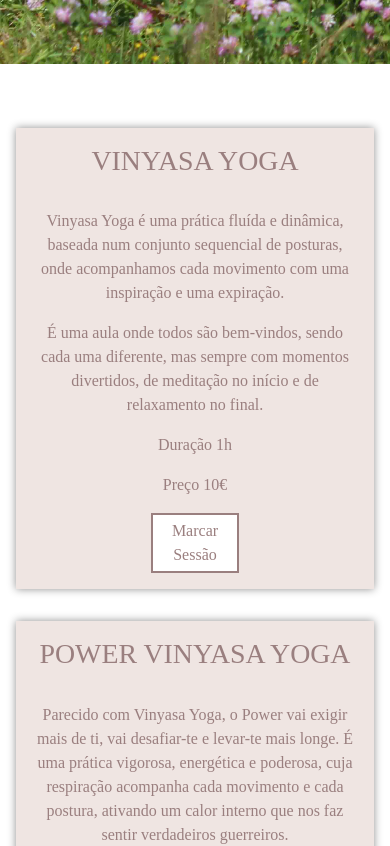
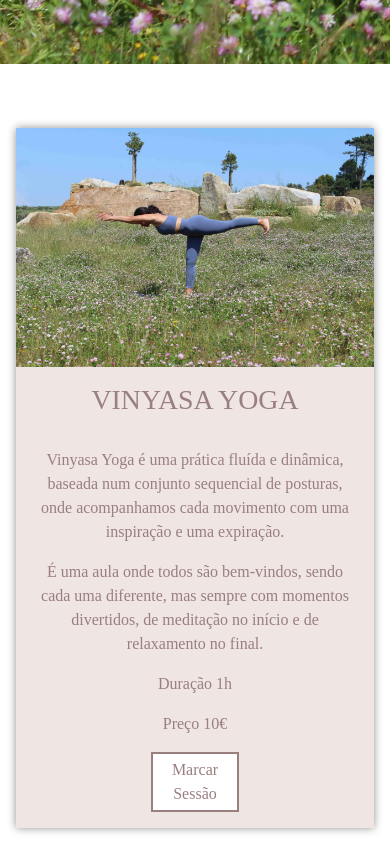
Before and after one commit to vascoguedes/YogaSchoolWebsite, a React (Create React App) app: page /classes in a window 390 px wide. Shown: the part 780-1626 px from the top of the page. Built offline with nearby package versions, Linux system fonts and the light colour scheme.

Commit message:
added images to classes in mobile

```diff
--- a/src/components/ClassesComponents/ClassInfo.js
+++ b/src/components/ClassesComponents/ClassInfo.js
@@ -14,6 +14,14 @@ function ClassInfo(props) {
             <div class='col-5 d-none d-lg-block'>
 
               <img class='image w-100' src={props.image} />
+
+            </div> : null
+          }
+
+          {window.innerWidth <= 991 ?
+            <div class='col-12 p-0 h-25'>
+
+              <img class='image w-100 h-100' src={props.image} />
 
             </div> : null
           }
```
